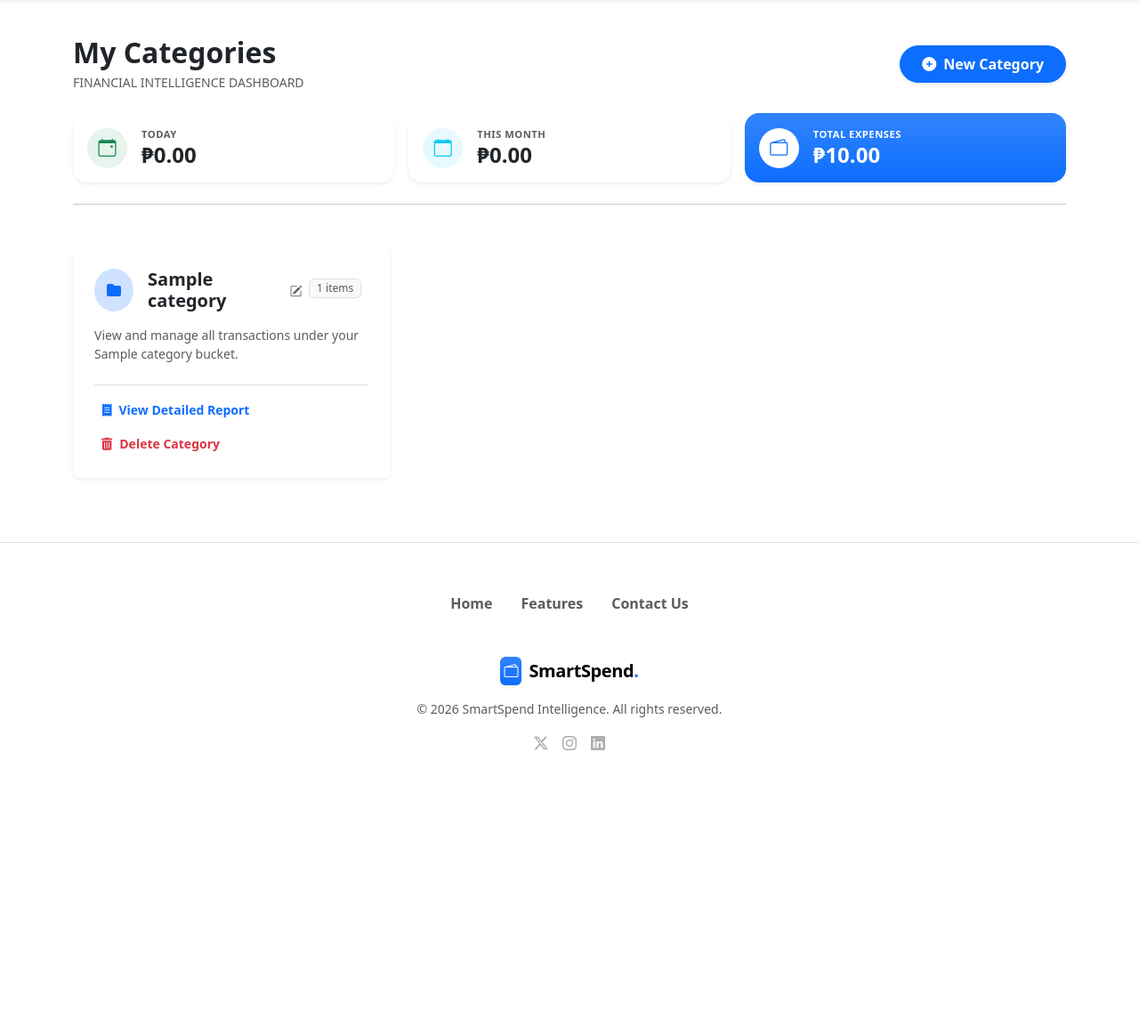
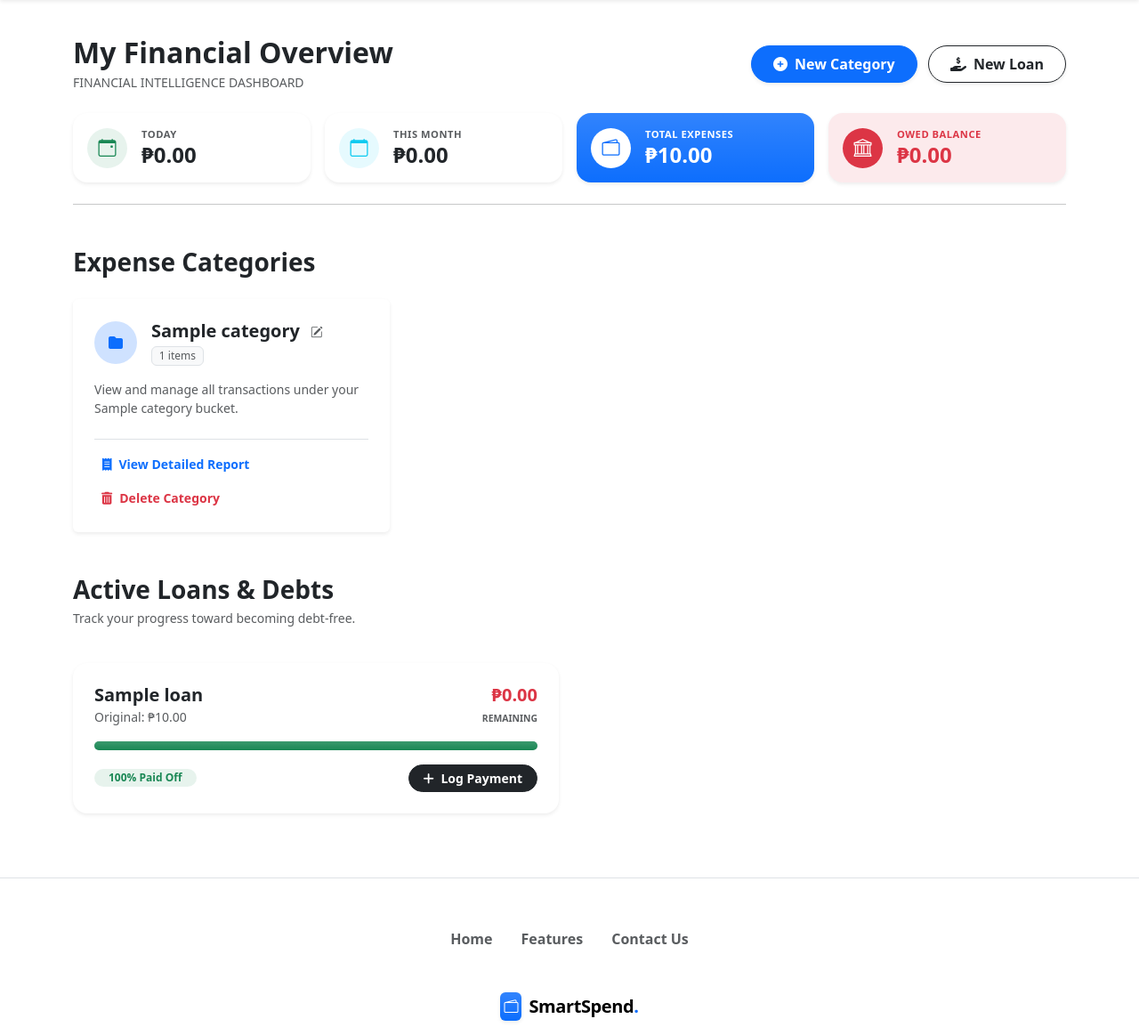
Before and after one commit to fbrylle/smartspend, a Flask app: page /dashboard in a window 1280 px wide. Shown: the part 67-1221 px from the top of the page at 89% size. Before the commit the page ends 910 px from the top, so only its background shows below. Run offline with Flask 3, Linux system fonts and the light colour scheme; a user stored in the database is signed in; tables that the repository leaves empty hold one stand-in row (values such as "Sample post"); some libraries are stand-ins or nearby versions.

Commit message:
added a new db model for loan and payment_log feature

```diff
--- a/app/__init__.py
+++ b/app/__init__.py
@@ -22,9 +22,6 @@ def create_app():
     login_manager.init_app(app)
     csrf.init_app(app)
 
-
-
-
     app.register_blueprint(main_app)
 
 
--- a/app/actions/__init__.py
+++ b/app/actions/__init__.py
@@ -7,3 +7,5 @@ from .get_expense_data import get_expense_data, get_total_expenses, get_daily_ex
 from .edit_category_data import edit_category_name
 from .edit_expense_data import edit_expense_service
 from .delete_data import delete_category_by_id, delete_expense_by_id
+from .add_new_loan import new_loan
+from .get_loan_data import all_loan
--- /dev/null
+++ b/app/actions/get_loan_data.py
@@ -0,0 +1,6 @@
+from app.models import Loan
+
+
+def all_loan(current_user):
+    loans = Loan.query.filter_by(user_id=current_user.id).all()
+    return loans
--- a/app/models/__init__.py
+++ b/app/models/__init__.py
@@ -1,3 +1,5 @@
 from .user import Users
 from .category import Category
 from .expense import Expense
+from .loan import Loan
+from .payment import Payment
--- a/app/models/user.py
+++ b/app/models/user.py
@@ -11,8 +11,10 @@ class Users(db.Model, UserMixin):
     password_hash = db.Column(db.String(100), nullable=False)
 
     # relationship
-    categories = db.relationship('Category', backref='owner', lazy=True)
+    categories = db.relationship('Category', backref='owner', lazy=True, cascade="all, delete-orphan")
     expenses = db.relationship('Expense', backref='author', lazy=True, cascade="all, delete-orphan")
+    loans = db.relationship('Loan', backref='borrower', lazy=True, cascade="all, delete-orphan")
+    payments = db.relationship('Payment', backref='payer', lazy=True, cascade="all, delete-orphan")
 
     @property
     def password(self):
--- a/app/routes.py
+++ b/app/routes.py
@@ -1,13 +1,15 @@
 from flask import Blueprint, redirect, render_template, flash, url_for, request, abort
 from flask_login import login_required, login_user, logout_user, current_user
-from .actions import create_new_user, authenticate_user, create_new_category, get_category_data, get_category_data_by_name, create_new_expense, get_expense_data, get_total_expenses, get_daily_expense, get_monthly_expense, edit_category_name, edit_expense_service, get_category_data_by_id, get_expense_data_by_id, delete_category_by_id, delete_expense_by_id
+from .actions import create_new_user, authenticate_user, create_new_category, get_category_data, get_category_data_by_name, create_new_expense, get_expense_data, get_total_expenses, get_daily_expense, get_monthly_expense, edit_category_name, edit_expense_service, get_category_data_by_id, get_expense_data_by_id, delete_category_by_id, delete_expense_by_id, new_loan, all_loan
 from .schemas import LoginSchema, RegistrationSchema, CategorySchema, ExpenseSchema
 from pydantic import ValidationError
-from app.models import Category, Expense
+from app.models import Category, Expense, Loan
 from app.extensions import db
 
 main_app = Blueprint('main', __name__)
 
+
+# ----------START of Categories and Expenses Routes--------------------
 
 @main_app.route('/')
 def index():
@@ -72,11 +74,12 @@ def contact():
 @main_app.route('/dashboard')
 @login_required
 def dashboard():
+    loans = all_loan(current_user)
     categories = get_category_data(current_user)
     total_spent = get_total_expenses(current_user)
     daily_spent = get_daily_expense(current_user)
     monthly_spent = get_monthly_expense(current_user)
-    return render_template('dashboard.html', categories=categories, total_spent=total_spent, daily_spent=daily_spent, monthly_spent=monthly_spent)
+    return render_template('dashboard.html', categories=categories, total_spent=total_spent, daily_spent=daily_spent, monthly_spent=monthly_spent, loans=loans)
 
 
 @main_app.route('/logout')
@@ -188,3 +191,17 @@ def delete_expense(category_id, expense_id):
         return redirect(url_for('main.expense', id=category_id))
     else:
         abort(403)
+
+
+# ----------END of Categories and Expenses Routes--------------------
+
+
+@main_app.route('/dashboard/add-loan', methods=['GET', 'POST'])
+@login_required
+def add_loan():
+
+    if request.method == 'POST':
+        success, message = new_loan(current_user.id, request.form.to_dict())
+        flash(message, 'success' if success else 'danger')
+        return redirect(url_for('main.dashboard'))
+    return render_template('add-loan.html')
--- a/app/schemas/__init__.py
+++ b/app/schemas/__init__.py
@@ -4,3 +4,4 @@ from .add_category import CategorySchema
 from .add_expense import ExpenseSchema
 from .edit_category_name import CategoryUpdateSchema
 from .edit_expense_by_id import UpdateExpenseSchema
+from .add_loan import LoanSchema
--- a/app/templates/dashboard.html
+++ b/app/templates/dashboard.html
@@ -6,18 +6,21 @@
 <div class="container py-4">
     <div class="row align-items-center mb-4 mt-3">
         <div class="col-md-7 mb-3 mb-md-0">
-            <h2 class="fw-bold text-dark mb-1">My Categories</h2>
+            <h2 class="fw-bold text-dark mb-1">My Financial Overview</h2>
             <p class="text-muted mb-0 small text-uppercase tracking-wide">Financial Intelligence Dashboard</p>
         </div>
         <div class="col-md-5 text-md-end">
-            <a href="{{ url_for('main.add_category') }}" class="btn btn-primary rounded-pill px-4 py-2 shadow-sm fw-bold">
+            <a href="{{ url_for('main.add_category') }}" class="btn btn-primary rounded-pill px-4 py-2 shadow-sm fw-bold me-2">
                 <i class="fas fa-plus-circle me-2"></i>New Category
+            </a>
+            <a href="{{url_for('main.add_loan')}}" class="btn btn-outline-dark rounded-pill px-4 py-2 shadow-sm fw-bold">
+                <i class="fas fa-hand-holding-usd me-2"></i>New Loan
             </a>
         </div>
     </div>
 
     <div class="row g-3 mb-4">
-        <div class="col-lg-4">
+        <div class="col-sm-6 col-xl-3">
             <div class="card border-0 shadow-sm" style="border-radius: 1rem;">
                 <div class="card-body p-3">
                     <div class="d-flex align-items-center">
@@ -33,7 +36,7 @@
             </div>
         </div>
 
-        <div class="col-lg-4">
+        <div class="col-sm-6 col-xl-3">
             <div class="card border-0 shadow-sm" style="border-radius: 1rem;">
                 <div class="card-body p-3">
                     <div class="d-flex align-items-center">
@@ -49,7 +52,7 @@
             </div>
         </div>
 
-        <div class="col-lg-4">
+        <div class="col-sm-6 col-xl-3">
             <div class="card border-0 shadow-sm bg-primary bg-gradient text-white" style="border-radius: 1rem;">
                 <div class="card-body p-3">
                     <div class="d-flex align-items-center">
@@ -64,12 +67,29 @@
                 </div>
             </div>
         </div>
+
+        <div class="col-sm-6 col-xl-3">
+            <div class="card border-0 shadow-sm bg-danger bg-opacity-10" style="border-radius: 1rem;">
+                <div class="card-body p-3">
+                    <div class="d-flex align-items-center">
+                        <div class="bg-danger text-white rounded-circle d-flex align-items-center justify-content-center me-3" style="width: 45px; height: 45px;">
+                            <i class="bi bi-bank fs-5"></i>
+                        </div>
+                        <div>
+                            <p class="text-danger small fw-bold mb-0 text-uppercase" style="font-size: 0.7rem; letter-spacing: 0.5px;">Owed Balance</p>
+                            <h4 class="mb-0 fw-bold text-danger">₱{{ "{:,.2f}".format(total_debt_remaining|default(0)) }}</h4>
+                        </div>
+                    </div>
+                </div>
+            </div>
+        </div>
     </div>
 
     <hr class="mt-2 mb-5 opacity-25">
 
+    <h3 class="fw-bold text-dark mb-4">Expense Categories</h3>
     {% if categories %}
-    <div class="row g-4">
+    <div class="row g-4 mb-5">
         {% for category in categories %}
             <div class="col-md-6 col-lg-4">
                 <div class="card h-100 border-0 shadow-sm transition hover-lift">
@@ -79,72 +99,115 @@
                                 <div class="bg-primary-subtle rounded-circle d-flex align-items-center justify-content-center me-3" style="width: 48px; height: 48px;">
                                     <i class="fas fa-folder text-primary"></i>
                                 </div>
-                                <div class="d-flex align-items-center">
-                                    <h5 class="card-title mb-0 fw-bold text-dark me-2">{{ category.name }}</h5>
-
-                                    <a href="{{ url_for('main.edit_category', id=category.id) }}"
-                                    class="text-muted text-decoration-none hover-primary transition-all"
-                                    title="Edit Name">
+                                <div>
+                                    <h5 class="card-title mb-0 fw-bold text-dark d-inline-block me-2">{{ category.name }}</h5>
+                                    <a href="{{ url_for('main.edit_category', id=category.id) }}" class="text-muted text-decoration-none hover-primary transition-all">
                                         <i class="bi bi-pencil-square" style="font-size: 0.85rem;"></i>
                                     </a>
+                                    <div class="badge bg-light text-muted border fw-normal d-block mt-1" style="width: fit-content;">{{ category.expenses|length }} items</div>
                                 </div>
-                                <span class="badge bg-light m-2 text-muted border fw-normal mt-1">{{ category.expenses|length }} items</span>
                             </div>
                         </div>
 
                         <p class="text-muted small mb-4">View and manage all transactions under your {{ category.name }} bucket.</p>
 
                         <div class="d-grid pt-2 border-top">
-                            <a href="{{ url_for('main.expense', id=category.id) }}"
-                               class="btn btn-link text-primary text-decoration-none fw-bold btn-sm py-2 text-start">
+                            <a href="{{ url_for('main.expense', id=category.id) }}" class="btn btn-link text-primary text-decoration-none fw-bold btn-sm py-2 text-start">
                                 <i class="fas fa-receipt me-2"></i>View Detailed Report
                             </a>
-
-                            <button type="button" class="btn btn-outline-danger btn-sm border-0 fw-bold text-start mt-1"
-                                    data-bs-toggle="modal" data-bs-target="#deleteModal{{ category.id }}">
+                            <button type="button" class="btn btn-outline-danger btn-sm border-0 fw-bold text-start mt-1" data-bs-toggle="modal" data-bs-target="#deleteModal{{ category.id }}">
                                 <i class="fas fa-trash-alt me-2"></i>Delete Category
                             </button>
                         </div>
                     </div>
                 </div>
             </div>
+            {% endfor %}
+    </div>
+    {% else %}
+    <div class="row justify-content-center py-5">
+        <div class="col-md-6 text-center">
+            <i class="fas fa-piggy-bank fa-4x text-muted opacity-25 mb-4"></i>
+            <h3 class="fw-bold text-dark">No categories yet</h3>
+            <a href="{{ url_for('main.add_category') }}" class="btn btn-primary rounded-pill px-5 shadow">Add First Category</a>
+        </div>
+    </div>
+    {% endif %}
 
-            <div class="modal fade" id="deleteModal{{ category.id }}" tabindex="-1" aria-hidden="true">
-                <div class="modal-dialog modal-dialog-centered">
-                    <div class="modal-content border-0 shadow-lg" style="border-radius: 1rem;">
-                        <div class="modal-header border-0 pt-4 px-4">
-                            <h5 class="modal-title fw-bold">Delete Category?</h5>
+    <div class="row align-items-center mb-4 mt-5">
+        <div class="col-12">
+            <h3 class="fw-bold text-dark mb-1">Active Loans & Debts</h3>
+            <p class="text-muted small">Track your progress toward becoming debt-free.</p>
+        </div>
+    </div>
+
+    {% if loans %}
+    <div class="row g-4">
+        {% for loan in loans %}
+        <div class="col-md-6">
+            <div class="card border-0 shadow-sm transition hover-lift" style="border-radius: 1rem;">
+                <div class="card-body p-4">
+                    <div class="d-flex justify-content-between align-items-center mb-3">
+                        <div>
+                            <h5 class="fw-bold mb-0 text-dark">{{ loan.name }}</h5>
+                            <small class="text-muted">Original: ₱{{ "{:,.2f}".format(loan.total_amount) }}</small>
+                        </div>
+                        <div class="text-end">
+                            <h5 class="fw-bold mb-0 text-danger">₱{{ "{:,.2f}".format(loan.remaining_balance) }}</h5>
+                            <small class="text-muted small text-uppercase fw-bold" style="font-size: 0.65rem;">Remaining</small>
+                        </div>
+                    </div>
+
+                    {% set paid = loan.total_amount - loan.remaining_balance %}
+                    {% set progress = (paid / loan.total_amount * 100)|round|int %}
+
+                    <div class="progress mb-3" style="height: 10px; border-radius: 10px; background-color: #f0f0f0;">
+                        <div class="progress-bar bg-success bg-gradient" role="progressbar"
+                             style="width: {{ progress }}%;" aria-valuenow="{{ progress }}"
+                             aria-valuemin="0" aria-valuemax="100"></div>
+                    </div>
+
+                    <div class="d-flex justify-content-between align-items-center">
+                        <span class="badge bg-success bg-opacity-10 text-success rounded-pill px-3">{{ progress }}% Paid Off</span>
+                        <button class="btn btn-sm btn-dark rounded-pill px-3 fw-bold" data-bs-toggle="modal" data-bs-target="#paymentModal{{ loan.id }}">
+                            <i class="fas fa-plus me-1"></i> Log Payment
+                        </button>
+                    </div>
+                </div>
+            </div>
+        </div>
+
+        <div class="modal fade" id="paymentModal{{ loan.id }}" tabindex="-1" aria-hidden="true">
+            <div class="modal-dialog modal-dialog-centered">
+                <div class="modal-content border-0 shadow-lg" style="border-radius: 1rem;">
+                    <form action="#" method="POST"> <div class="modal-header border-0 pt-4 px-4">
+                            <h5 class="modal-title fw-bold">Log Payment: {{ loan.name }}</h5>
                             <button type="button" class="btn-close" data-bs-dismiss="modal" aria-label="Close"></button>
                         </div>
                         <div class="modal-body px-4">
-                            <p class="text-muted">Are you sure you want to delete <strong>"{{ category.name }}"</strong>?</p>
-                            <div class="alert alert-warning py-2 small border-0 bg-warning bg-opacity-10 text-warning-emphasis">
-                                <i class="fas fa-exclamation-triangle me-2"></i> This will also delete all associated expense records.
+                            <div class="mb-3">
+                                <label class="form-label small fw-bold text-muted text-uppercase">Payment Amount (₱)</label>
+                                <input type="number" step="0.01" class="form-control form-control-lg rounded-3 border-light bg-light" placeholder="0.00" required>
+                            </div>
+                            <div class="mb-3">
+                                <label class="form-label small fw-bold text-muted text-uppercase">Date Paid</label>
+                                <input type="date" class="form-control border-light bg-light" required>
                             </div>
                         </div>
                         <div class="modal-footer border-0 pb-4 px-4">
                             <button type="button" class="btn btn-light rounded-pill px-4 fw-bold" data-bs-dismiss="modal">Cancel</button>
-                            <form method="post" action="{{url_for('main.delete_category', category_id=category.id)}}">
-                                <input type="hidden" name="csrf_token" value="{{csrf_token()}}">
-                                <button type="submit" class="btn btn-danger rounded-pill px-4 fw-bold shadow-sm">Confirm Delete</button>
-                            </form>
+                            <button type="submit" class="btn btn-primary rounded-pill px-4 fw-bold shadow-sm">Confirm Payment</button>
                         </div>
-                    </div>
+                    </form>
                 </div>
             </div>
+        </div>
         {% endfor %}
     </div>
     {% else %}
-    <div class="row justify-content-center py-5">
-        <div class="col-md-6 text-center">
-            <div class="bg-light rounded-circle d-inline-flex align-items-center justify-content-center mb-4" style="width: 120px; height: 120px;">
-                <i class="fas fa-piggy-bank fa-4x text-muted opacity-25"></i>
-            </div>
-            <h3 class="fw-bold text-dark">No categories yet</h3>
-            <p class="text-muted mb-4">Your dashboard is empty. Create categories like "Food," "Rent," or "Savings" to start tracking your money.</p>
-            <a href="{{ url_for('main.add_category') }}" class="btn btn-primary btn-lg rounded-pill px-5 shadow">
-                Add Your First Category
-            </a>
+    <div class="card border-0 shadow-sm bg-light mb-5" style="border-radius: 1rem; border: 2px dashed #dee2e6 !important;">
+        <div class="card-body py-5 text-center">
+            <p class="text-muted mb-0">No active debts. You're in the clear!</p>
         </div>
     </div>
     {% endif %}
@@ -163,5 +226,10 @@
     }
     .hover-primary:hover { color: #0d6efd !important; }
     .transition-all { transition: all 0.2s ease-in-out; }
+
+    /* Custom Progress Bar Glow */
+    .progress-bar {
+        box-shadow: 0 0 10px rgba(25, 135, 84, 0.2);
+    }
 </style>
 {% endblock content %}
```
Also changed, not shown: app/actions/add_new_loan.py (added, +26 -0 lines), app/extensions.py (+10 -1 lines), app/models/loan.py (added, +18 -0 lines), app/models/payment.py (added, +13 -0 lines), app/schemas/add_loan.py (added, +13 -0 lines), app/templates/add-loan.html (added, +16 -0 lines), migrations/versions/bd753559f0d7_updated_user_model_to_create_.py (added, +48 -0 lines), migrations/versions/db3fffd424db_added_loan_model.py (added, +42 -0 lines).
